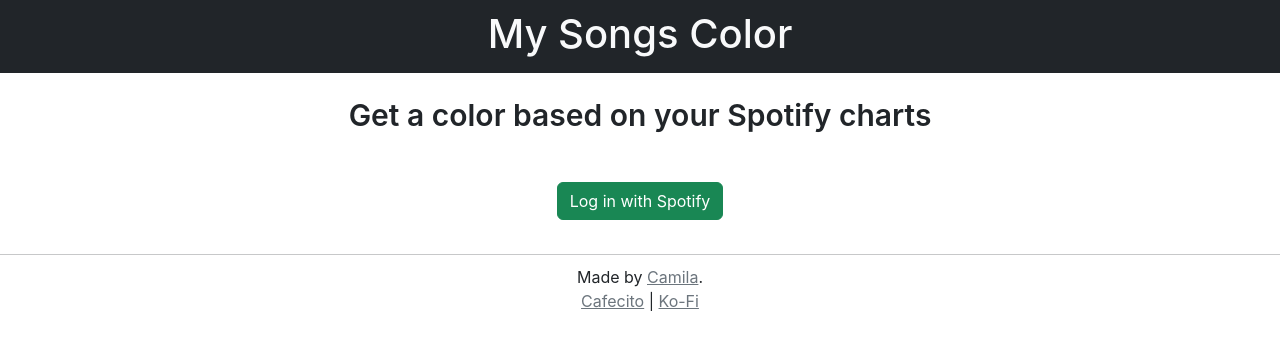
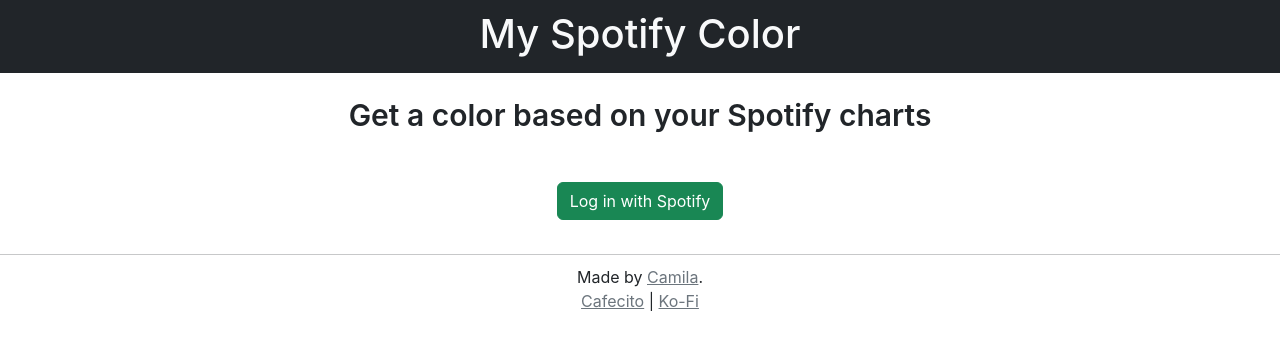
Before and after one commit to camilitis/spotify-color, a React (Create React App) app: page / in a window 1280 px wide. Shown: the top 350 px of the page. Built offline with nearby package versions, Linux system fonts and the light colour scheme; no server answers.

Commit message:
uri fixed

```diff
--- a/src/App.jsx
+++ b/src/App.jsx
@@ -4,7 +4,7 @@
 function App() {
   return (
     <div className="App">
-      <h1><a href='/' className='link-light'>My Songs Color</a></h1>
+      <h1><a href='/' className='link-light'>My Spotify Color</a></h1>
       <Outlet />
       <hr></hr>
       <footer>
--- a/src/components/SignIn.jsx
+++ b/src/components/SignIn.jsx
@@ -3,7 +3,7 @@
 
 const SignIn = () => {
   const CLIENT_ID = process.env.REACT_APP_SPOTIFY_CLIENT_ID_KEY
-  const REDIRECT_URI = 'https://mysongscolor.vercel.app/webapp'
+  const REDIRECT_URI = 'https://spotify-color.vercel.app/webapp'
   var STATE = Date.now()
   var SCOPE = 'user-read-private user-read-email user-top-read user-follow-read'
   const AUTH_ENDPOINT = 'https://accounts.spotify.com/authorize'
```
